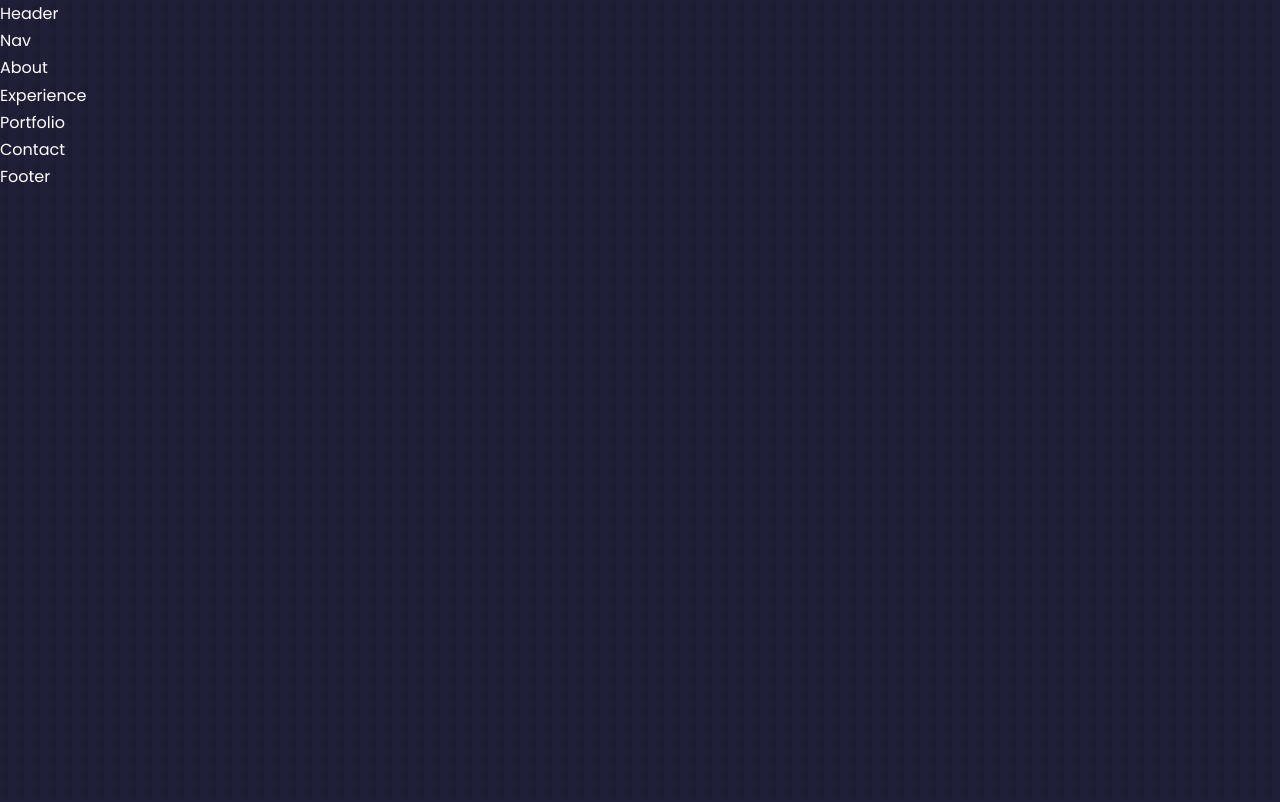
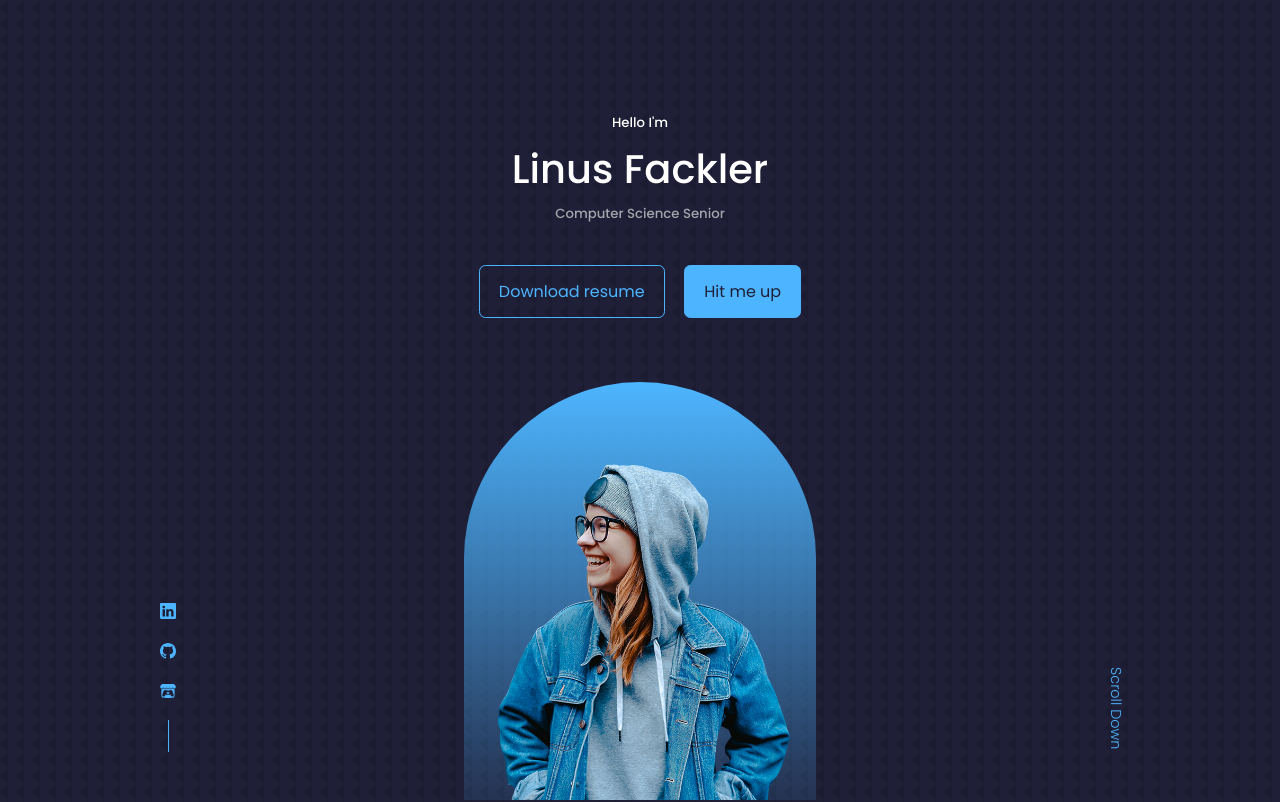
Before and after one commit to linusfackler/react-portfolio-website, a React (Create React App) app: page / in a window 1280 px wide. Shown: the top 802 px of the page. Built offline with nearby package versions, Linux system fonts and the light colour scheme.

Commit message:
add socials

```diff
--- a/package.json
+++ b/package.json
@@ -8,6 +8,7 @@
     "@testing-library/user-event": "^13.5.0",
     "react": "^18.2.0",
     "react-dom": "^18.2.0",
+    "react-icons": "^4.6.0",
     "react-scripts": "^5.0.1",
     "web-vitals": "^2.1.4"
   },
--- /dev/null
+++ b/src/components/header/CTA.jsx
@@ -0,0 +1,13 @@
+import React from 'react'
+import CV from '../../assets/resume-linus-fackler.pdf'
+
+const CTA = () => {
+  return (
+    <div className='cta'>
+        <a href={CV} download className='btn'>Download resume</a>
+        <a href="#contact" className='btn btn-primary'>Hit me up</a>
+    </div>
+  )
+}
+
+export default CTA
--- a/src/components/header/Header.jsx
+++ b/src/components/header/Header.jsx
@@ -1,9 +1,25 @@
 import React from 'react'
 import './header.css'
+import CTA from './CTA'
+import ME from '../../assets/me.png'
+import HeaderSocials from './HeaderSocials'
 
 const Header = () => {
   return (
-    <div>Header</div>
+    <header>
+      <div className="container header__container">
+        <h5>Hello I'm</h5>
+        <h1>Linus Fackler</h1>
+        <h5 className="text-light">Computer Science Senior</h5>
+        <CTA />
+        <HeaderSocials />
+        <div className="me">
+          <img src={ME} alt="" />
+        </div>
+
+        <a href="#contact" className='scroll__down'>Scroll Down</a>
+      </div>
+    </header>
   )
 }
 
--- /dev/null
+++ b/src/components/header/HeaderSocials.jsx
@@ -0,0 +1,17 @@
+import React from 'react'
+import {BsLinkedin} from 'react-icons/bs'
+import {BsGithub} from 'react-icons/bs'
+import {FaItchIo} from 'react-icons/fa'
+
+
+const HeaderSocials = () => {
+  return (
+    <div className='header__socials'>
+        <a href="https://linkedin.com/in/linusfackler" target="_blank"><BsLinkedin/></a>
+        <a href="https://github.com/linusfackler" target="_blank"><BsGithub/></a>
+        <a href="https://linusfackler.itch.io/" target="_blank"><FaItchIo/></a>
+    </div>
+  )
+}
+
+export default HeaderSocials
--- a/src/components/header/header.css
+++ b/src/components/header/header.css
@@ -0,0 +1,78 @@
+header {
+    height: 100vh;
+    padding-top: 7rem;
+    overflow: hidden;
+}
+
+.header__container {
+    text-align: center;
+    height: 100%;
+    position: relative;
+}
+
+/* ================ CTA ================ */
+.cta {
+    margin-top: 2.5rem;
+    display: flex;
+    gap: 1.2rem;
+    justify-content: center;
+}
+
+/* ================ SOCIALS ================ */
+.header__socials {
+    display: flex;
+    flex-direction: column;
+    align-items: center;
+    gap: 0.8rem;
+    position: absolute;
+    left: 0;
+    bottom: 3rem;
+}
+
+.header__socials::after {
+    content: '';
+    width: 1px;
+    height: 2rem;
+    background: var(--color-primary);
+}
+
+/* ================ ME ================ */
+.me {
+    background: linear-gradient(var(--color-primary), transparent);
+    width: 22rem;
+    height: 30rem;
+    position: absolute;
+    left: calc(50% - 11rem);
+    margin-top: 4rem;
+    border-radius: 12rem 12rem 0 0;
+    overflow: hidden;
+    padding: 5rem 1.5rem 1.5rem 1.5rem;
+}
+
+/* ================ SCROLL DOWN ================ */
+.scroll__down {
+    position: absolute;
+    right: -2.3rem;
+    bottom: 5rem;
+    transform: rotate(90deg);
+    font-weight: 300;
+    font-size: 0.9rem;
+}
+
+/* =============== MEDIA QUERIES (MEDIUM DEVICES) ================== */
+@media screen and (max-width: 1024px) {
+    header {
+        height: 68vh;
+    }
+}
+
+/* =============== MEDIA QUERIES (SMALL DEVICES) ================== */
+@media screen and (max-width: 600px) {
+    header {
+        height: 100vh;
+    }
+
+    .header__socials, .scroll__down {
+        display: none;
+    }
+}
--- a/src/index.css
+++ b/src/index.css
@@ -82,7 +82,7 @@ a:hover {
     color: var(--color-white);
 }
 
-.bnt {
+.btn {
     width: max-content;
     display: inline-block;
     color: var(--color-primary);
@@ -90,7 +90,7 @@ a:hover {
     border-radius: 0.4rem;
     cursor: pointer;
     border: 1px solid var(--color-primary);
-    transition: var(transition);
+    transition: var(--transition);
 }
 
 .btn:hover {
```
Also changed, not shown: 2 other files (tests, documents, lock files or other folders).
